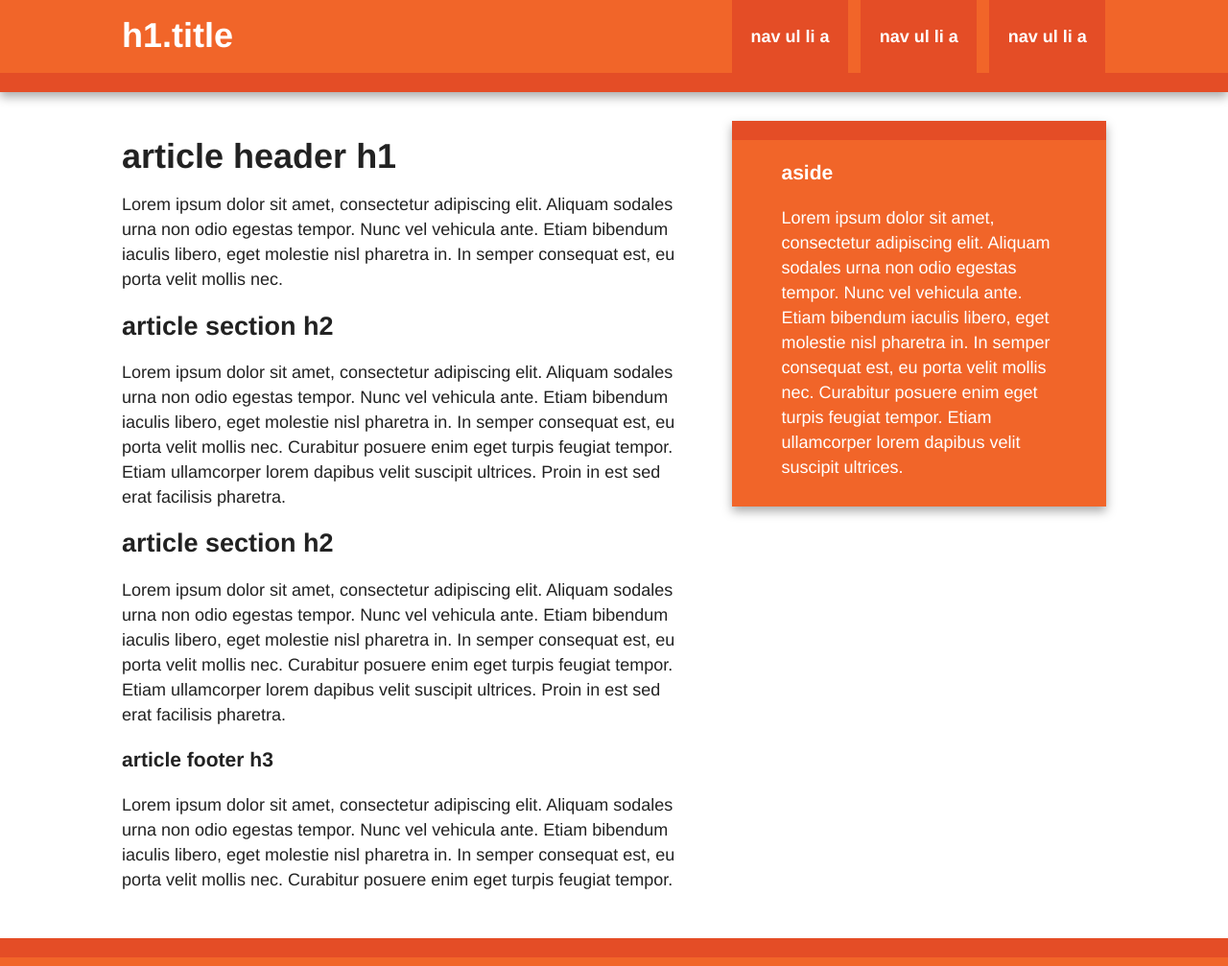
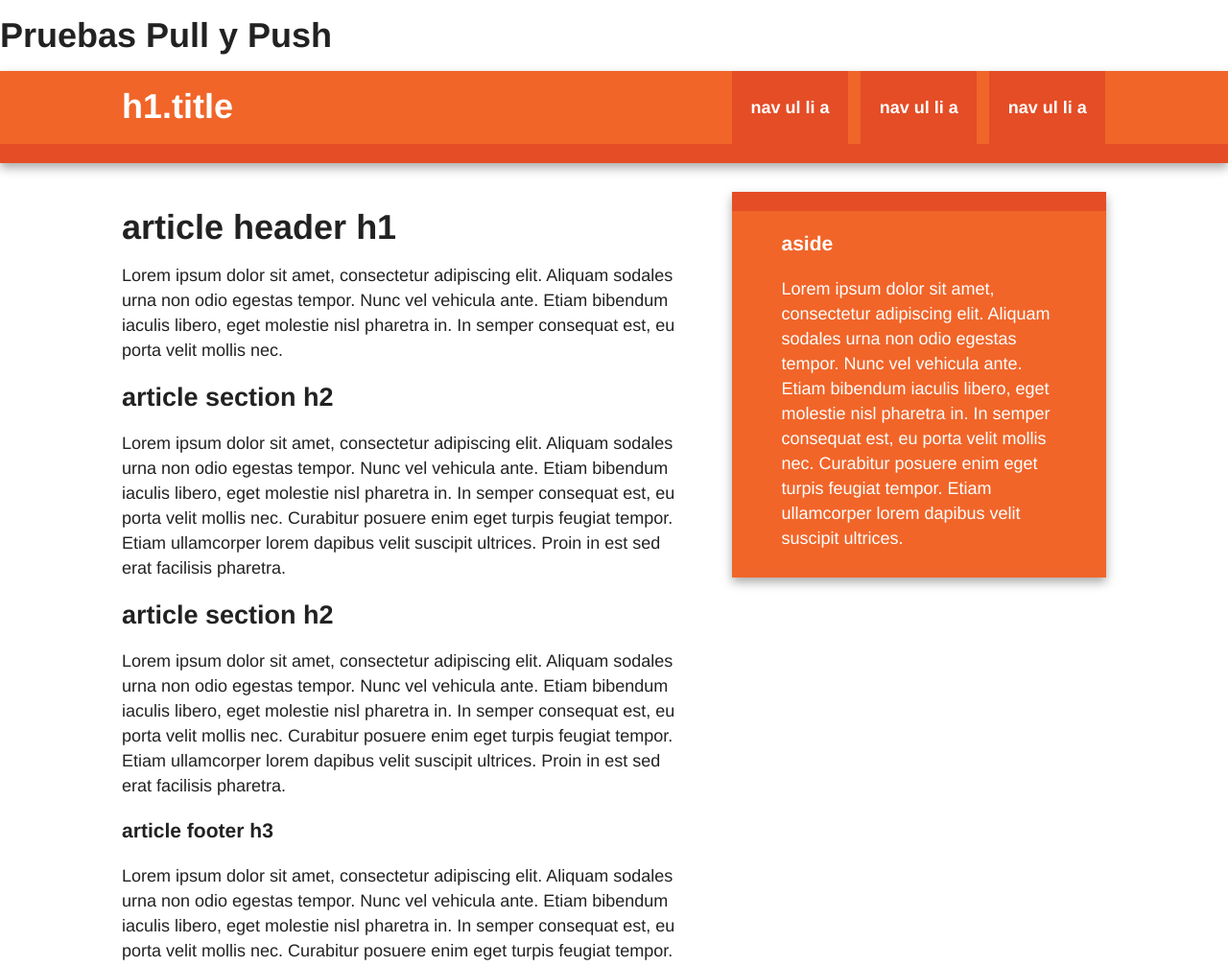
Before and after one commit to DaniJorCa/severo-ed-git, a plain HTML site: page initializr/index.html in a window 1280 px wide. Shown: the top 1007 px of the page at 96% size. Drawn offline with nearby package versions, Linux system fonts and the light colour scheme.

Commit message:
Modify title index.html

```diff
--- a/initializr/index.html
+++ b/initializr/index.html
@@ -4,6 +4,7 @@
 <!--[if IE 8]>         <html class="no-js lt-ie9" lang=""> <![endif]-->
 <!--[if gt IE 8]><!--> <html class="no-js" lang=""> <!--<![endif]-->
     <head>
+        <h1>Pruebas Pull y Push</h1>
         <meta charset="utf-8">
         <meta http-equiv="X-UA-Compatible" content="IE=edge,chrome=1">
         <title></title>
```
